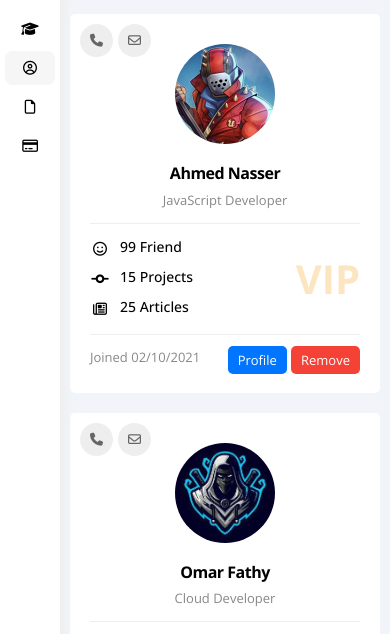
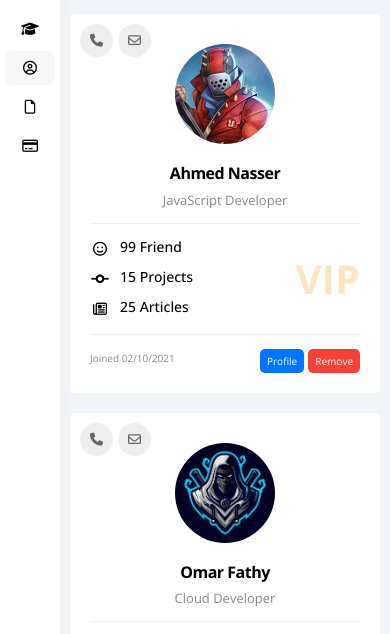
Before and after one commit to Aabdalah/template-4, a plain HTML site: page friends.html in a window 390 px wide. Shown: the part 185-819 px from the top of the page. Drawn offline with nearby package versions, Linux system fonts and the light colour scheme.

Commit message:
Add files via upload

```diff
--- a/css/friends.css
+++ b/css/friends.css
@@ -74,6 +74,7 @@
     display: flex;
     justify-content: space-between;
     padding: 15px 0 10px;
+    align-items: center;
 }
 .card .footer p{
     font-size: 13px;
@@ -85,6 +86,15 @@
     color: white;
     font-size: 13px;
     background-color: var(--blue);
+}
+@media (max-width:400px) {
+    .card .footer p{
+        font-size: 10px;
+    }
+    .card .footer a{
+        padding: 5px 7px;
+        font-size: 10px;
+    }
 }
 .card .footer a:last-of-type{
     background-color: #f44336;;
```
